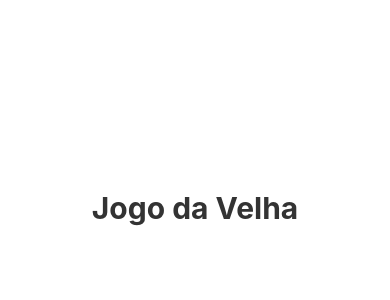
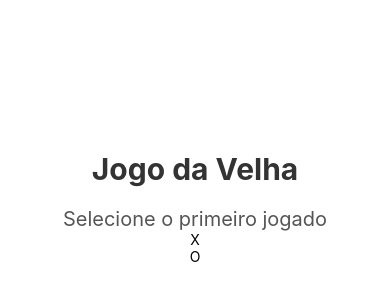
Before and after one commit to raysson123/jogodavelha, a React Native app: screen / in a window 390 px wide. Shown: the part 214-514 px from the top of the page. Built offline with nearby package versions, Linux system fonts and the light colour scheme.

Commit message:
verção 1

```diff
--- a/App.tsx
+++ b/App.tsx
@@ -1,10 +1,10 @@
-import { StatusBar } from 'expo-status-bar';
-import { StyleSheet, Text, View } from 'react-native';
+import {StatusBar} from 'expo-status-bar';
+import {StyleSheet, Text, View, TouchableOpacity} from 'react-native';
 import {useState} from "react";
 
 export default function App() {
     const [tela, setTela] = useState('menu');
-  switch (tela){
+    switch (tela) {
         case 'menu':
             return getTelaMenu();
         case 'Jogo':
@@ -14,35 +14,48 @@ export default function App() {
         case 'ganhador':
             return getTelaGanhador();
     }
-  function  getTelaMenu(){
+
+    function getTelaMenu() {
         return (
             <View style={styles.container}>
-          <StatusBar style="auto" />
+                <StatusBar style="auto"/>
                 <Text style={styles.titulo}>Jogo da Velha</Text>
+                <Text style={styles.subtitulo}>Selecione o primeiro jogado</Text>
+                <TouchableOpacity>
+                    <Text style={styles.jogadorX}>X</Text>
+
+                </TouchableOpacity>
+                <TouchableOpacity>
+                    <Text style={styles.jogadorO}>O</Text>
+
+                </TouchableOpacity>
             </View>
         );
     }
-  function  getTelaJogo(){
+
+    function getTelaJogo() {
         return (
             <View style={styles.container}>
                 <Text>meunu</Text>
-          <StatusBar style="auto" />
+                <StatusBar style="auto"/>
             </View>
         );
     }
-  function  getTelaJogoAss(){
+
+    function getTelaJogoAss() {
         return (
             <View style={styles.container}>
                 <Text>meunu</Text>
-          <StatusBar style="auto" />
+                <StatusBar style="auto"/>
             </View>
         );
     }
-  function  getTelaGanhador(){
+
+    function getTelaGanhador() {
         return (
             <View style={styles.container}>
                 <Text>meunu</Text>
-          <StatusBar style="auto" />
+                <StatusBar style="auto"/>
             </View>
         );
     }
@@ -57,9 +70,20 @@ const styles = StyleSheet.create({
         alignItems: 'center',
         justifyContent: 'center',
     },
-  titulo:{
-    fontSize:30,
+    titulo: {
+        fontSize: 30,
         fontWeight: "bold",
         color: '#333'
+    },
+    subtitulo: {
+        fontSize: 20,
+        color: "#555",
+        marginTop: 20
+    },
+    jogadorX:{
+
+    },
+    jogadorO:{
+
     }
 });
```
Lines whose indentation alone changed are shown as unchanged.
